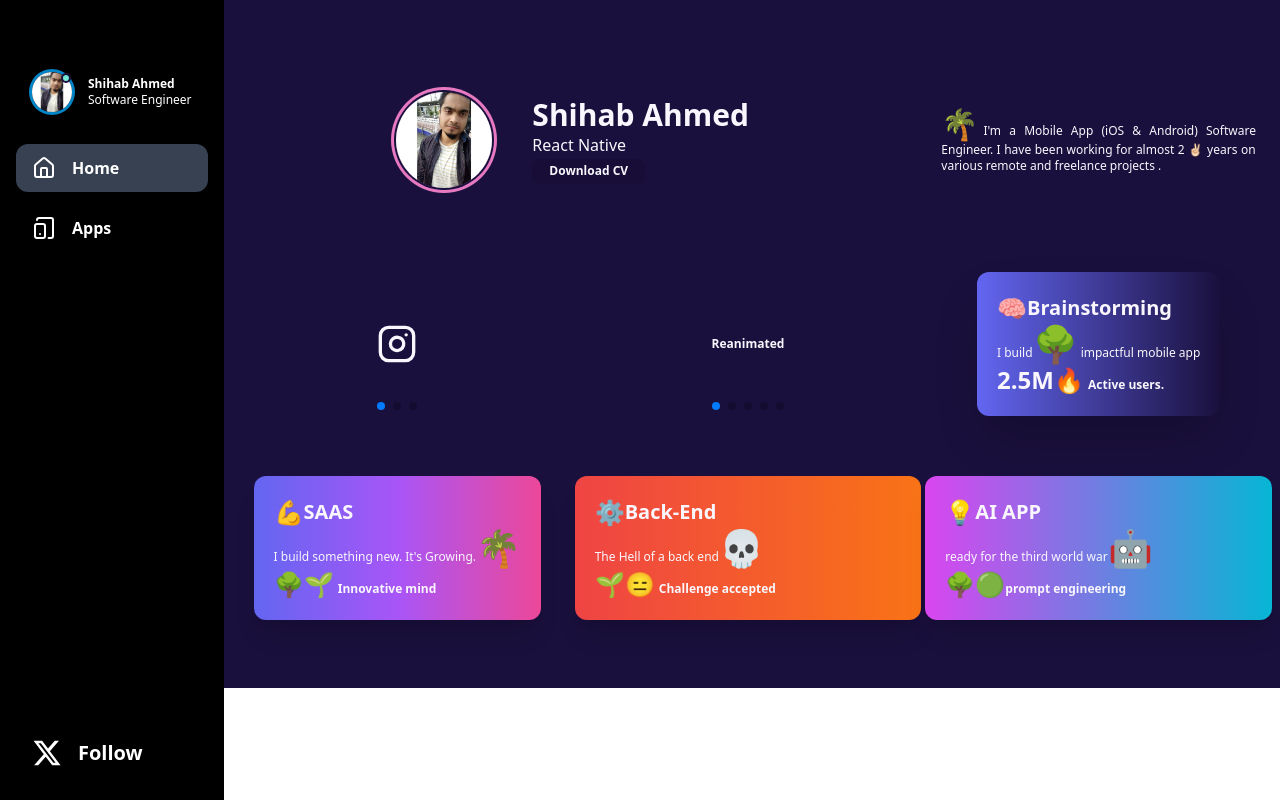
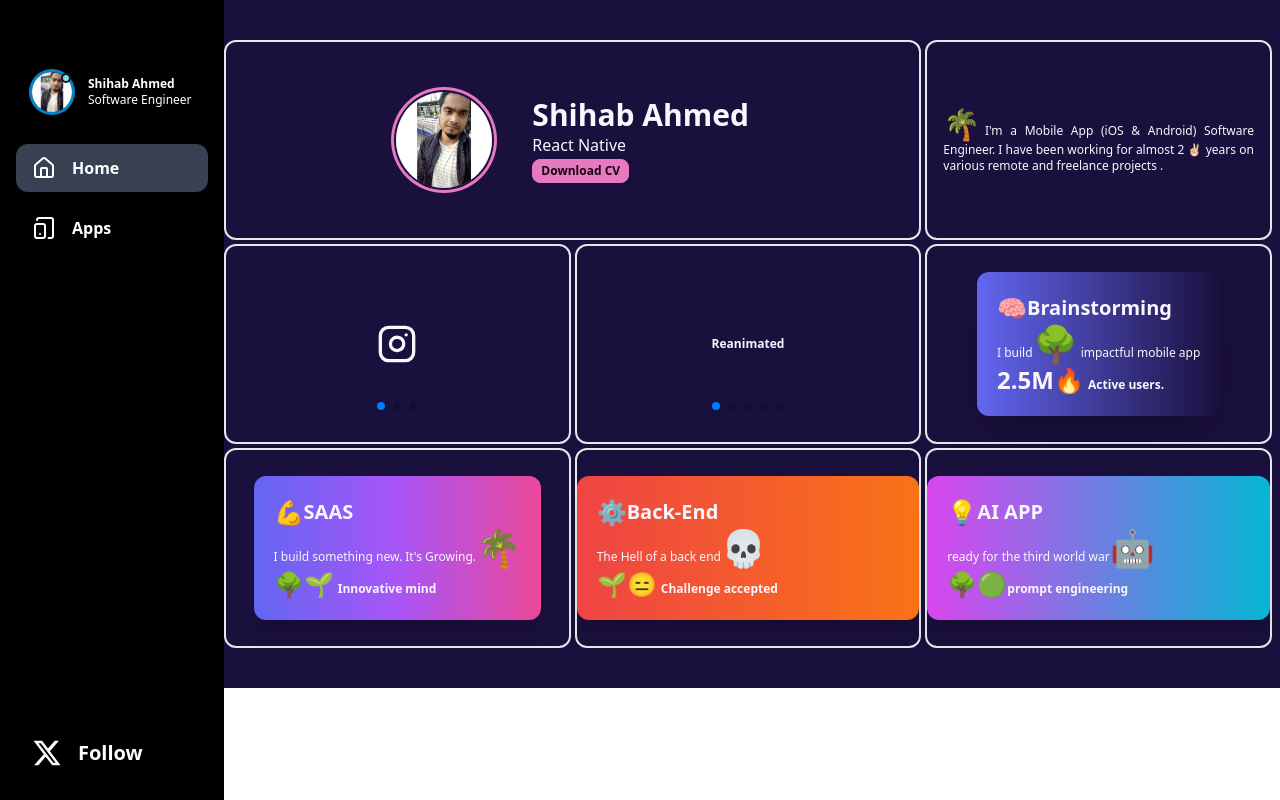
Before and after one commit to shihab-sa/shihabrn, a React (Vite) app: page /home in a window 1280 px wide. Built offline with nearby package versions, Linux system fonts and the light colour scheme.

Commit message:
code updated

```diff
--- a/src/App.jsx
+++ b/src/App.jsx
@@ -1,6 +1,11 @@
 // App.js
 
-import { BrowserRouter as Router, Routes, Route } from "react-router-dom";
+import {
+  BrowserRouter as Router,
+  Routes,
+  Route,
+  Navigate,
+} from "react-router-dom";
 import Sidebar from "./Sidebar/Sidebar";
 import Home from "./pages/Home";
 import Projects from "./pages/Projects";
@@ -18,6 +23,7 @@ const App = () => {
             <Route path="/home" element={<Home />} />
             <Route path="/projects" element={<Projects />} />
             <Route path="/projects/:id" element={<Project />} />
+            <Route path="/" element={<Navigate to="/home" replace />} />
           </Routes>
         </div>
       </div>
--- a/src/components/Avatar.jsx
+++ b/src/components/Avatar.jsx
@@ -10,8 +10,8 @@ function Avatar() {
         </div>
       </div>
       <div className="ml-10">
-        <h1 className=" md:text-3xl font-extrabold">Shihab Ahmed</h1>
-        <h2 className=" text-xm">React Native</h2>
+        <h1 className="md:text-3xl font-extrabold">Shihab Ahmed</h1>
+        <h2 className="text-xm">React Native</h2>
         <CvDownload />
       </div>
     </div>
--- a/src/components/CvDownload.jsx
+++ b/src/components/CvDownload.jsx
@@ -1,7 +1,7 @@
 function CvDownload() {
   return (
-    <a href="" target="_blank">
-      <button className="btn btn-xs px-4">Download CV</button>
+    <a href="" target="_blank" className="">
+      <button className="btn btn-xs  btn-primary">Download CV</button>
     </a>
   );
 }
--- a/src/pages/Home.jsx
+++ b/src/pages/Home.jsx
@@ -9,7 +9,7 @@ import Saas from "../components/Saas";
 import Aiapp from "../components/Aiapp";
 
 export default function Home() {
-  const sStyleCss = `rounded-xl flex flex-col items-center justify-center`;
+  const sStyleCss = ` border-2 rounded-xl flex flex-col items-center justify-center`;
   return (
     <div className="md:ml-56 grid md:grid-cols-3 auto-rows-[200px] gap-1 mr-2 py-10 h-full">
       {cssGridData.map((_, i) => {
```
